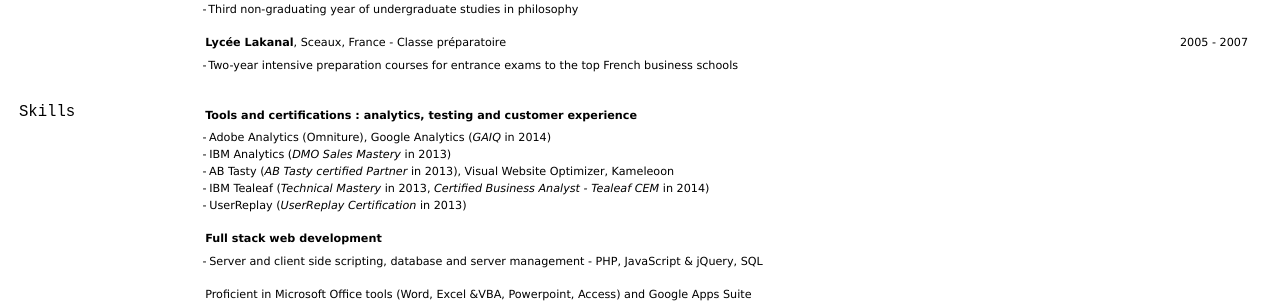
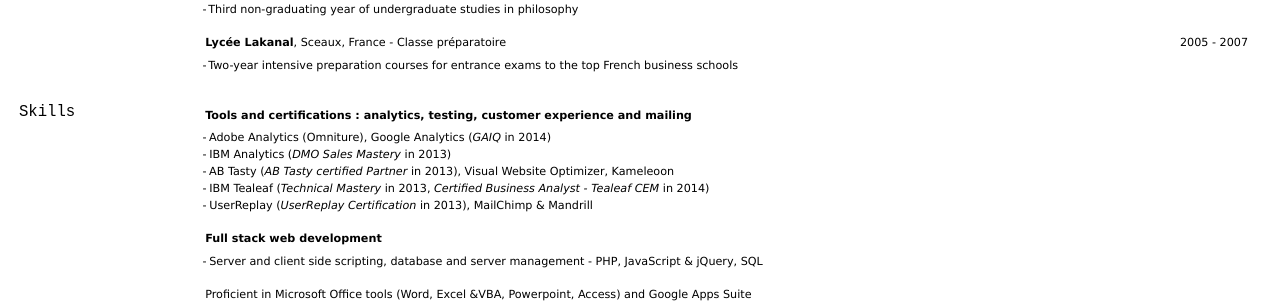
Before and after one commit to elipapa/markdown-cv, a Jekyll site: the page built from index.md, in a window 1280 px wide. Shown: the part 699-1002 px from the top of the page. Built offline with Jekyll 4.4.1, drawn with Linux system fonts in a browser that asks for light colours.

Commit message:
Update index.md

```diff
--- a/index.md
+++ b/index.md
@@ -95,12 +95,12 @@
 -->
 ## Skills
 
-__Tools and certifications : analytics, testing and customer experience__
+__Tools and certifications : analytics, testing, customer experience and mailing__
 - Adobe Analytics (Omniture), Google Analytics (*GAIQ* in 2014)
 - IBM Analytics (*DMO Sales Mastery* in 2013)
 - AB Tasty (*AB Tasty certified Partner* in 2013), Visual Website Optimizer, Kameleoon
 - IBM Tealeaf (*Technical Mastery* in 2013, *Certified Business Analyst - Tealeaf CEM* in 2014)
-- UserReplay (*UserReplay Certification* in 2013)
+- UserReplay (*UserReplay Certification* in 2013), MailChimp & Mandrill
 
 __Full stack web development__
  - Server and client side scripting, database and server management - PHP, JavaScript & jQuery, SQL
```
